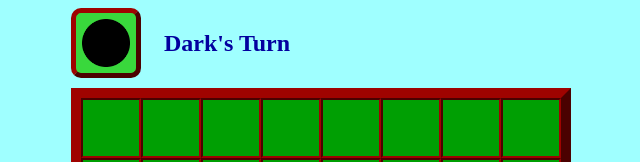
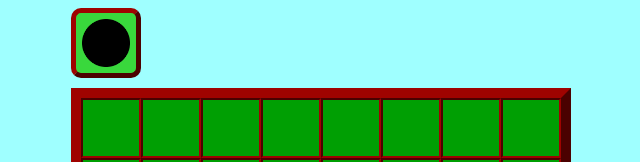
Before and after one commit to Don-Waldoch/Waldoch-Games, a website: page public/index.html in a window 1280 px wide. Shown: the top 162 px of the page, without its empty margins (319-959 px from the left). Drawn offline with Linux system fonts and the light colour scheme.

Commit message:
Clean Up

```diff
--- a/public/app.js
+++ b/public/app.js
@@ -164,7 +164,8 @@ const Othello = {
 		let turnDisc = document.getElementById('turnDisc');
 		let turnName = document.getElementById('turnName');
 		turnDisc.setAttribute('src', `./assets/${this.player}.png`);
-		turnName.innerHTML = `${this.player}'s Turn`;
+		// turnName.innerHTML = `${this.player}'s Turn`;
+		turnName.innerHTML = '';
 		if (DEBUG) console.table(this.discs);
 	},
 
--- a/public/index.html
+++ b/public/index.html
@@ -14,7 +14,7 @@
             <div class="status">
                 <div class="next">
                     <div class="nextDisc"><img id="turnDisc" alt=""></div>
-                    <div class="nextName"><H2 id="turnName">Current Player</H></div>
+                    <div class="nextName"><H2 id="turnName"></H></div>
                 </div>
                 <div class="newGame">
                     <button type="button" onclick="Othello.newGame()" id="restart">New Game</button>
```
